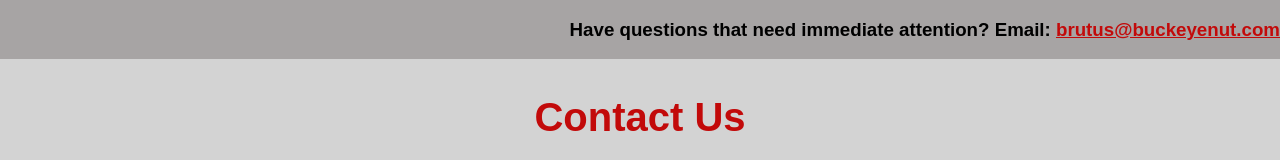
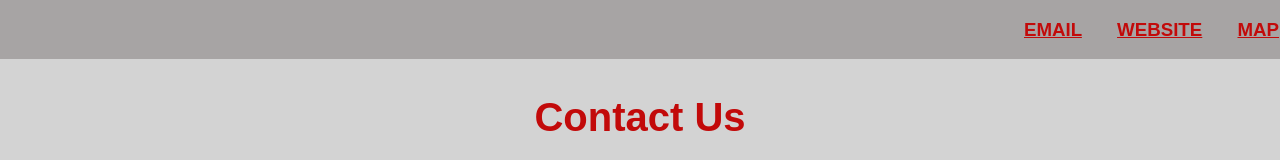
Before and after one commit to Su5ieS/Bootcamp-Projects, a plain HTML site: page contact-us/index.html in a window 1280 px wide. Shown: the top 160 px of the page. Drawn offline with Linux system fonts and the light colour scheme.

Commit message:
version 3

```diff
--- a/contact-us/index.html
+++ b/contact-us/index.html
@@ -11,7 +11,11 @@
   <body>
     <header>
 
-      <h3><strong>Have questions that need immediate attention? Email: </strong> <a href="mailto:SusannaSkornicka@gmail.com">brutus@buckeyenut.com</a></h3>
+      <h3>
+        <a href="mailto:SusannaSkornicka@gmail.com">EMAIL</a>
+        <a href="https://www.osu.edu/">WEBSITE</a>
+        <a href="https://www.osu.edu/map/">MAP</a>
+      </h3>
 
 
     </header>
--- a/contact-us/style.css
+++ b/contact-us/style.css
@@ -5,7 +5,8 @@ header {
   top: 0;
   left: 0;
   width: 100%;
-  text-align: right;
+  text-indent: 80%;
+  word-spacing: 30px;
   font-family: Arial, Helvetica, sans-serif;
 }
 
```
